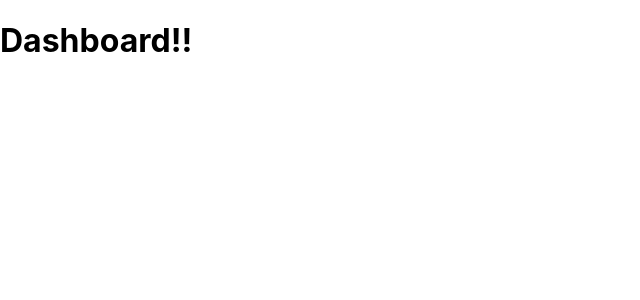
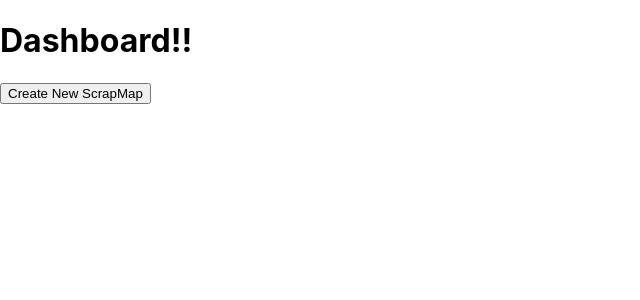
Before and after one commit to TiaSinghania/scrap-map, a React (Create React App) app: page /dashboard in a window 1280 px wide. Shown: the top 300 px of the page, without its empty margins (0-640 px from the left). Built offline with nearby package versions, Linux system fonts and the light colour scheme.

Commit message:
added "create new map" button

```diff
--- /dev/null
+++ b/src/components/create-map-view.js
@@ -0,0 +1,8 @@
+function CreateMapView() {
+    return (
+        <div>
+            <h1>creating a new map!</h1>
+        </div>
+    )
+}
+export default CreateMapView;
--- a/src/pages/Dashboard.js
+++ b/src/pages/Dashboard.js
@@ -1,7 +1,18 @@
-export default function Home() {
+import CreateMapView from "../components/create-map-view";
+import { useState } from 'react';
+
+export default function Dashboard() {
+  const [showCreateMap, setShowCreateMap] = useState(false);
   return (
     <div>
       <h1>Dashboard!!</h1>
+      {/* // This button will display the "create map view" component. */}
+      <button onClick={() => setShowCreateMap(true)}>
+        Create New ScrapMap
+      </button>
+
+      {showCreateMap ? <CreateMapView /> : null}
+
     </div>
   );
 }
--- a/src/pages/Home.js
+++ b/src/pages/Home.js
@@ -1,4 +1,4 @@
-import SignIn from "../components/auth-components";
+import SignIn from "../components/auth-comp";
 
 export default function Home() {
   return (
--- a/src/utils/firebase-utils.js
+++ b/src/utils/firebase-utils.js
@@ -1,5 +1,6 @@
 // Import the functions you need from the SDKs you need
 import { initializeApp } from "firebase/app";
+import { getFirestore } from "firebase/firestore";
 import { getAuth, signInWithPopup, GoogleAuthProvider } from "firebase/auth";
 // TODO: Add SDKs for Firebase products that you want to use
 // https://firebase.google.com/docs/web/setup#available-libraries
@@ -26,4 +27,5 @@ provider.setCustomParameters({
     prompt : "select_account "
 });
 export const auth = getAuth();
+export const db = getFirestore(app);
 export const signInWithGooglePopup = () => signInWithPopup(auth, provider);
```
Also changed, not shown: src/components/auth-comp.js (renamed from src/components/auth-components.js), src/components/map-thumbnail.js (added).
